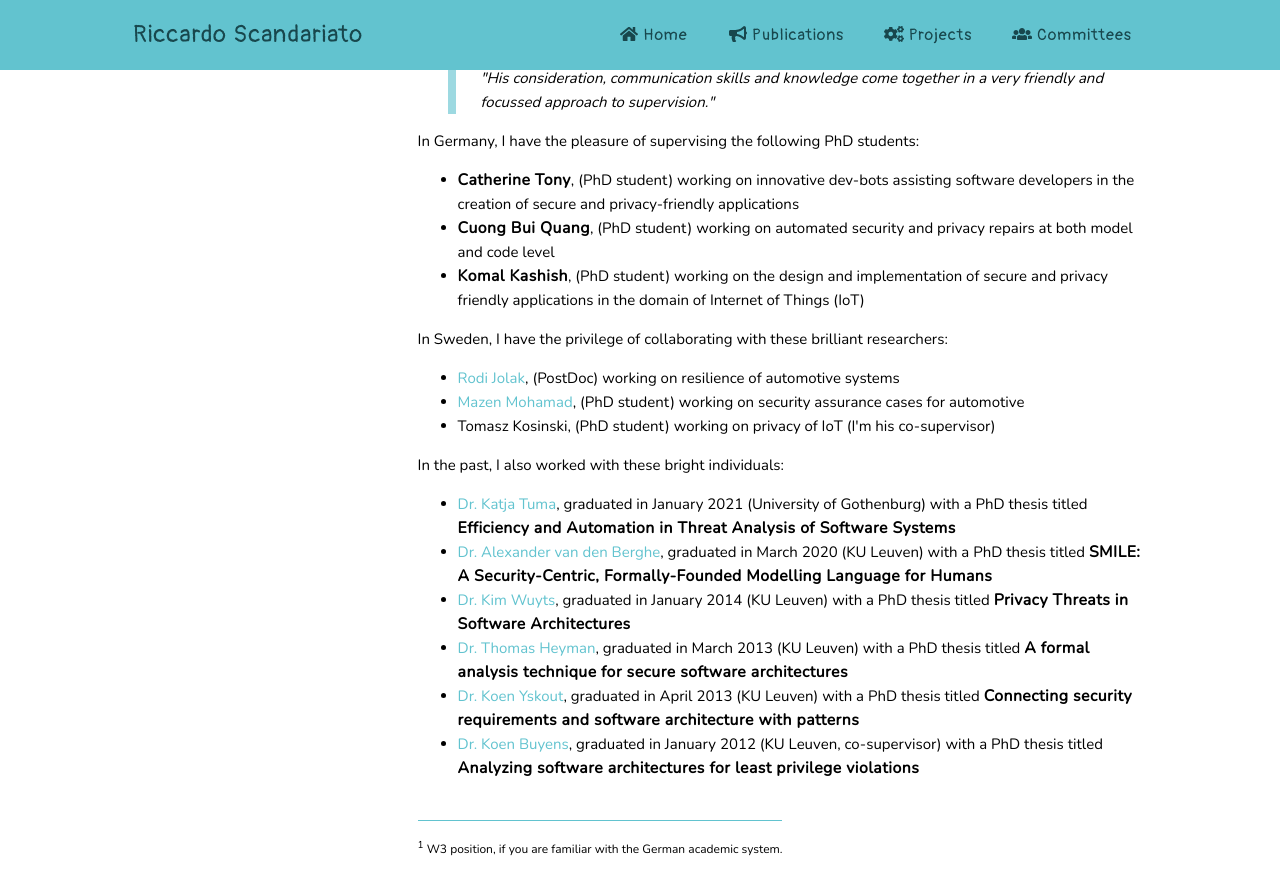
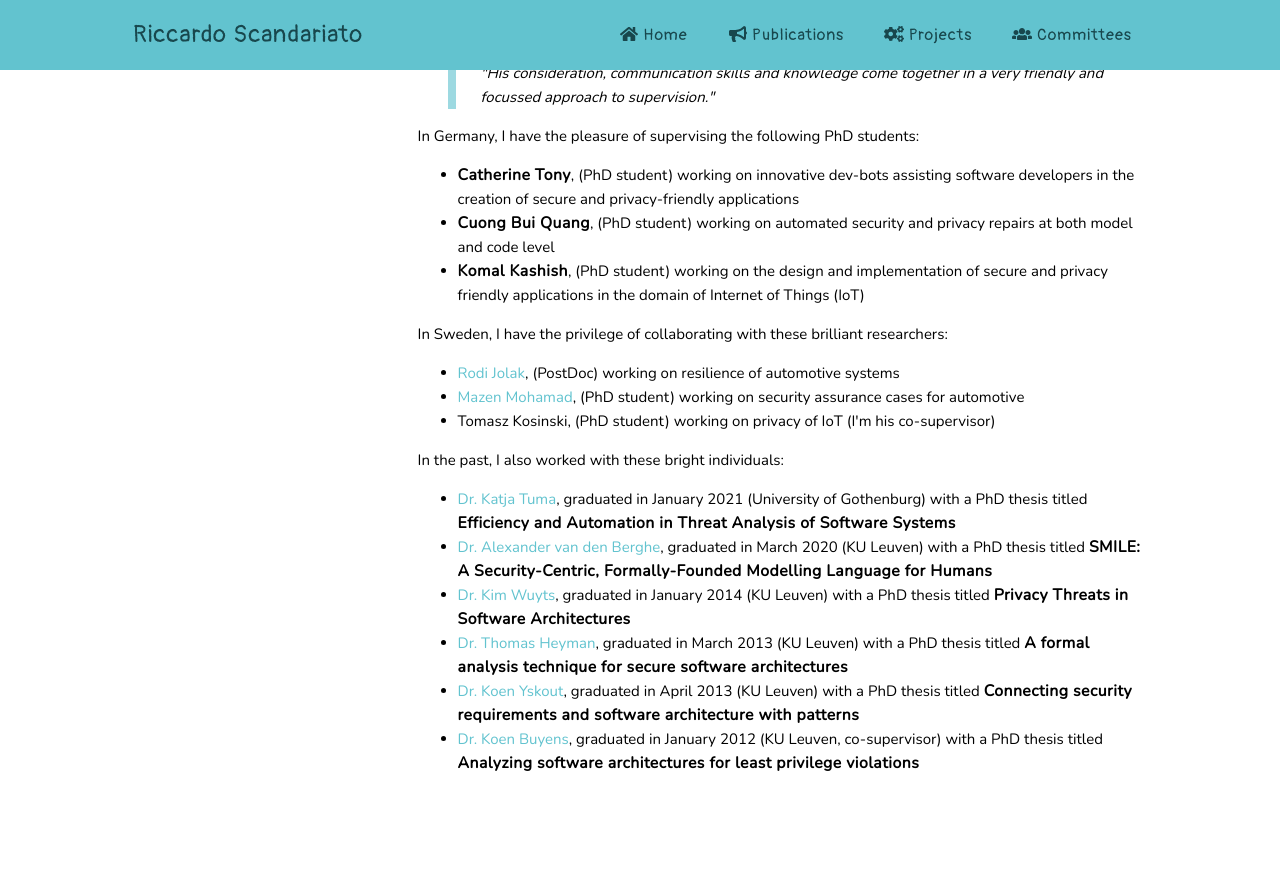
Before and after one commit to riccardoscandariato/riccardoscandariato.github.io, a Jekyll site: the page built from index.md, in a window 1280 px wide and 900 px high, scrolled down 941 px. Shown: the top 895 px of the window. Built offline with Jekyll 4.4.1, drawn with Linux system fonts in a browser that asks for light colours; after the commit the page ends 1755 px from its top, so only the background shows below that.

Commit message:
no footnote

```diff
--- a/index.md
+++ b/index.md
@@ -10,7 +10,9 @@ title: Welcome!
 </div>
 -->
 
-<p>I'm a full professor<sup><a href="#section1">1</a></sup> and the head of the <strong>Institute of Software Security</strong> at the <a href="https://www.tuhh.de/alt/tuhh/startpage.html" target="_blank">Hamburg University of Technology (TUHH)</a>, in Germany. I also hold a part-time position as full professor of software engineering at the University of Gothenburg, in Sweden.</p>
+<p>I'm a full professor
+<!-- <sup><a href="#section1">1</a></sup> -->
+and the head of the <strong>Institute of Software Security</strong> at the <a href="https://www.tuhh.de/alt/tuhh/startpage.html" target="_blank">Hamburg University of Technology (TUHH)</a>, in Germany. I also hold a part-time position as full professor of software engineering at the University of Gothenburg, in Sweden.</p>
 
 <p>I'm a father of two boys and spend my (limited) spare time taking <a href="https://riccardoscandariato.github.io/photos" target="_blank">photographs</a>.</p>
 
@@ -68,5 +70,7 @@ Since late 2020, I'm the head of the Institute of Software Security at the <stro
 </ul>
 </p>
 
+<!--
 <hr>
 <p id="section1" class="footnote"><sup>1</sup> W3 position, if you are familiar with the German academic system.</p>
+-->
```
